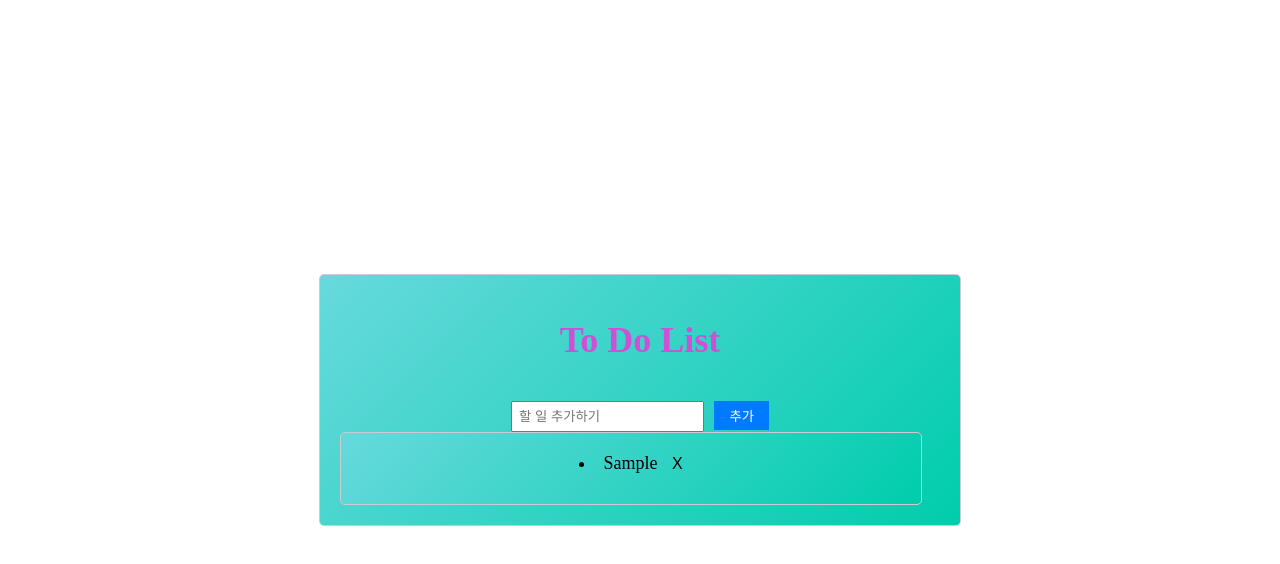
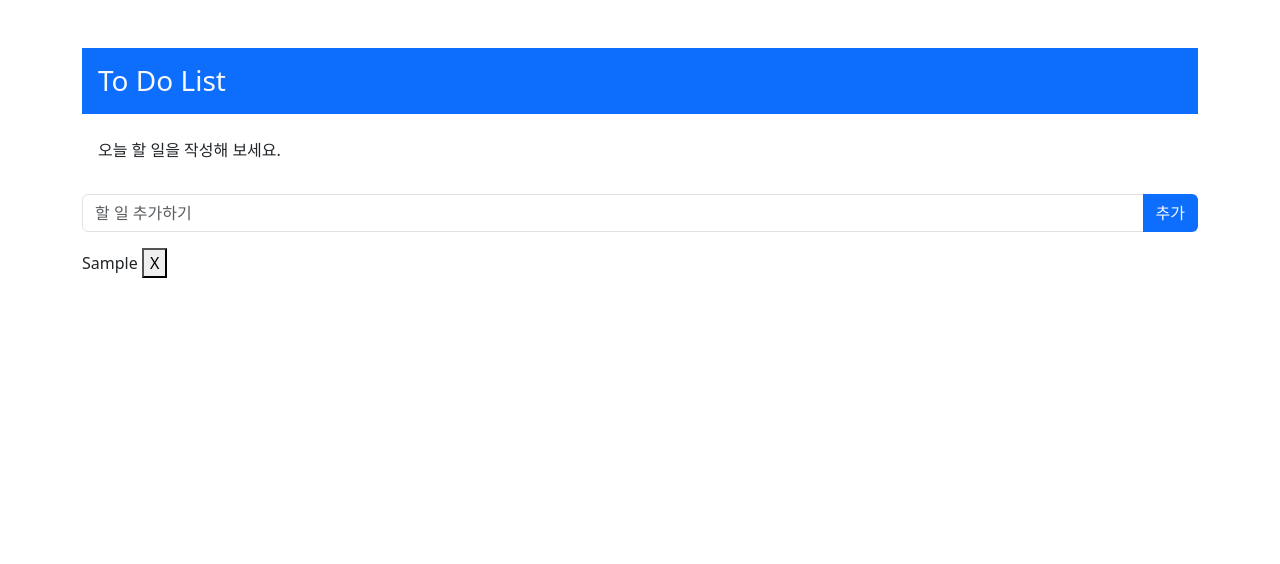
Before and after one commit to more5265/Javascript, a plain HTML site: page TodoList/index.html in a window 1280 px wide. Both pictures are taken after typing "Sample" into the empty fields and a click on the button "추가". Drawn offline with nearby package versions, Linux system fonts and the light colour scheme.

Commit message:
수행평가

```diff
--- a/TodoList/index.html
+++ b/TodoList/index.html
@@ -2,23 +2,24 @@
 <html lang="en">
 <head>
     <meta charset="UTF-8">
-    <meta name="viewport" content="width=device-width, initial-scale=1.0">
+    <meta name="viewport" content="width=device-width, initial-scale=1">
     <title>To Do List</title>
-    <link rel="stylesheet" href="./css/style.css">
+    <link href="https://cdn.jsdelivr.net/npm/bootstrap@5.3.0/dist/css/bootstrap.min.css" rel="stylesheet" integrity="sha384-9ndCyUaIbzAi2FUVXJi0CjmCapSmO7SnpJef0486qhLnuZ2cdeRhO02iuK6FUUVM" crossorigin="anonymous">
+    <script src="https://cdn.jsdelivr.net/npm/bootstrap@5.3.0/dist/js/bootstrap.bundle.min.js" integrity="sha384-geWF76RCwLtnZ8qwWowPQNguL3RmwHVBC9FhGdlKrxdiJJigb/j/68SIy3Te4Bkz" crossorigin="anonymous"></script>
     <script src="./js/script.js"></script>
 </head>
 <body>
-    <div>
-        <header>
-            <h1>To Do List</h1>
-        </header>
-
-        <section>
-            <input type="text" id="inputBox" placeholder="할 일 추가하기"></input>
-            <button id="addButton">추가</button>
-
-            <div id="List"></div>
-        </section>
+    <div class="container">
+        <h3 class="p-3 mt-5 bg-primary text-light">To Do List</h3>
+        <p class="p-3">
+            오늘 할 일을 작성해 보세요.
+        </p>
+        <div class="input-group mb-3">
+            <input type="text" id="inputBox" class="form-control" placeholder="할 일 추가하기">
+            <button class="btn bg-primary text-light" type="button" id="addButton">추가</button>
+        </div>
+        <ol id="List" class="list-group list-group-numbered">
+        </ol>
 
     </div>
 </body>
--- a/TodoList/js/script.js
+++ b/TodoList/js/script.js
@@ -4,7 +4,7 @@ const addBtn = document.getElementById('addButton');
 const toDoList = document.getElementById('List');
 
 addBtn.addEventListener('click', function(){
-    const listItem = document.createElement('li');
+    const list = document.createElement('li');
     const todoValue = inputBox.value.trim();
 
     if(todoValue == ""){
@@ -12,17 +12,17 @@ addBtn.addEventListener('click', function(){
     return;
     }
 
-    listItem.innerHTML = `
+    list.innerHTML = `
     ${todoValue}
     <button class="delete-btn">X</button>
     `;
 
-    toDoList.appendChild(listItem);
+    toDoList.appendChild(list);
     inputBox.value = "";
 
-    const deleteBtn = listItem.querySelector('.delete-btn');
+    const deleteBtn = list.querySelector('.delete-btn');
     deleteBtn.addEventListener('click', function(){
-        toDoList.removeChild(listItem);
+        toDoList.removeChild(list);
     });
 });
 };
```
